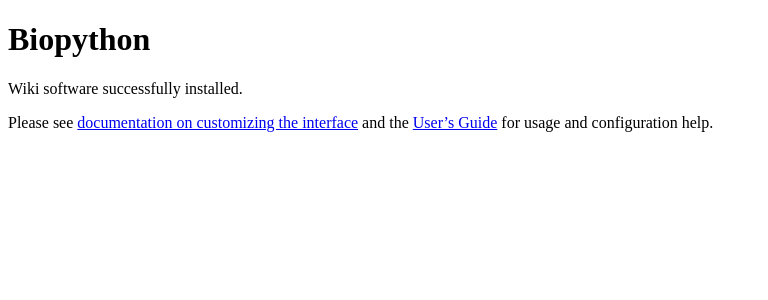
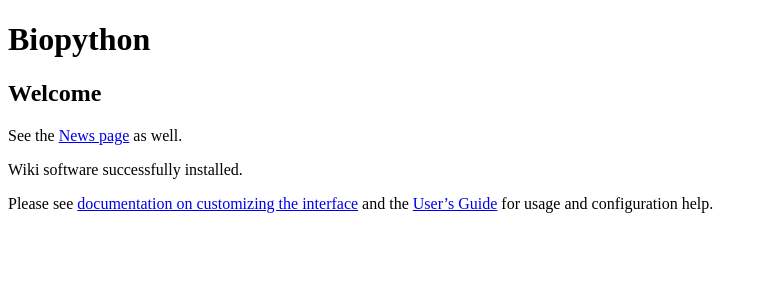
Before and after one commit to biopython/biopython.github.io, a Jekyll site: the page built from wiki/Biopython.md, in a window 1280 px wide. Shown: the top 300 px of the page, without its empty margins (0-768 px from the left). Built offline with Jekyll 4.4.1, drawn with Linux system fonts in a browser that asks for light colours.

Commit message:
Change to wiki page

```diff
--- a/wiki/Biopython.md
+++ b/wiki/Biopython.md
@@ -3,6 +3,11 @@ title: Biopython
 permalink: wiki/Biopython
 layout: wiki
 ---
+
+Welcome
+-------
+
+See the [News page](http://biopython.open-bio.org/news) as well.
 
 Wiki software successfully installed.
 
```
Also changed, not shown: 1 other file.
